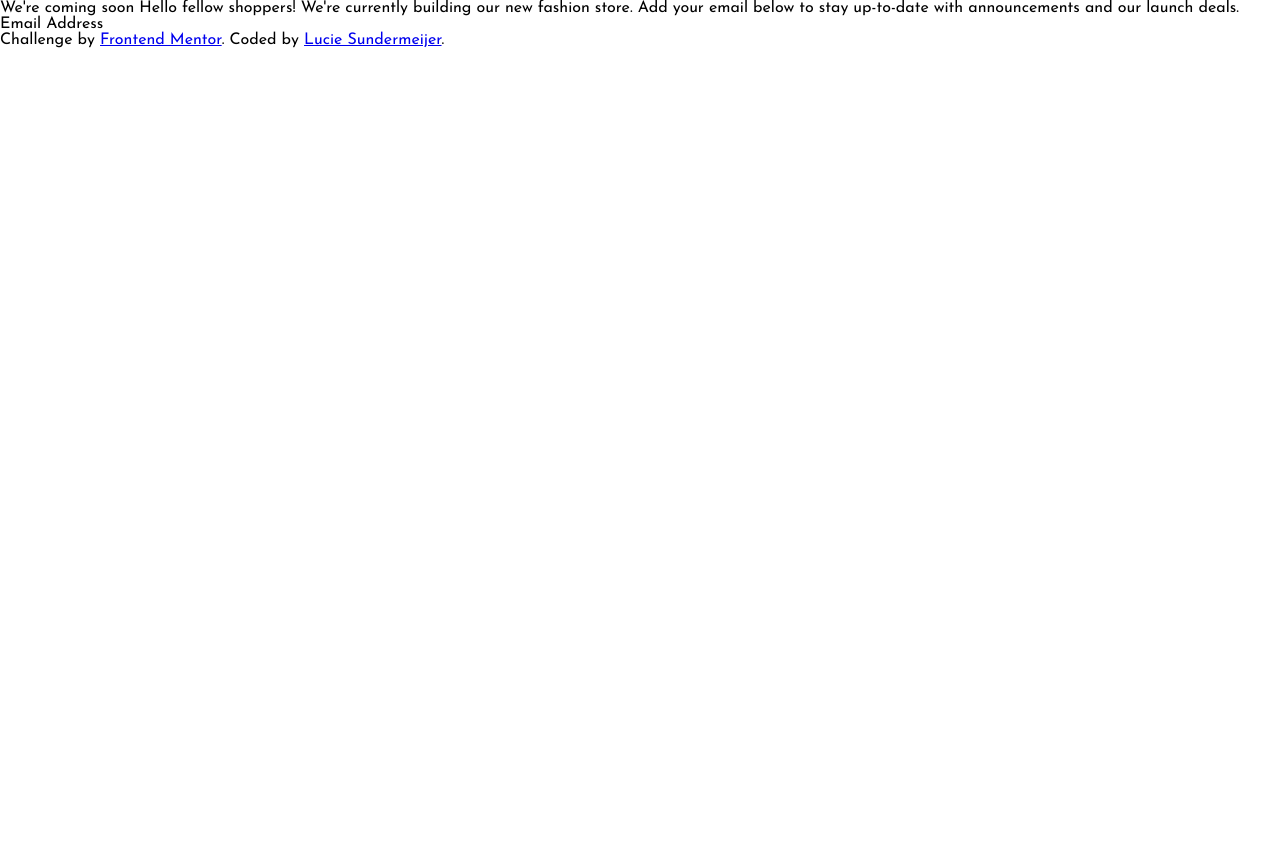
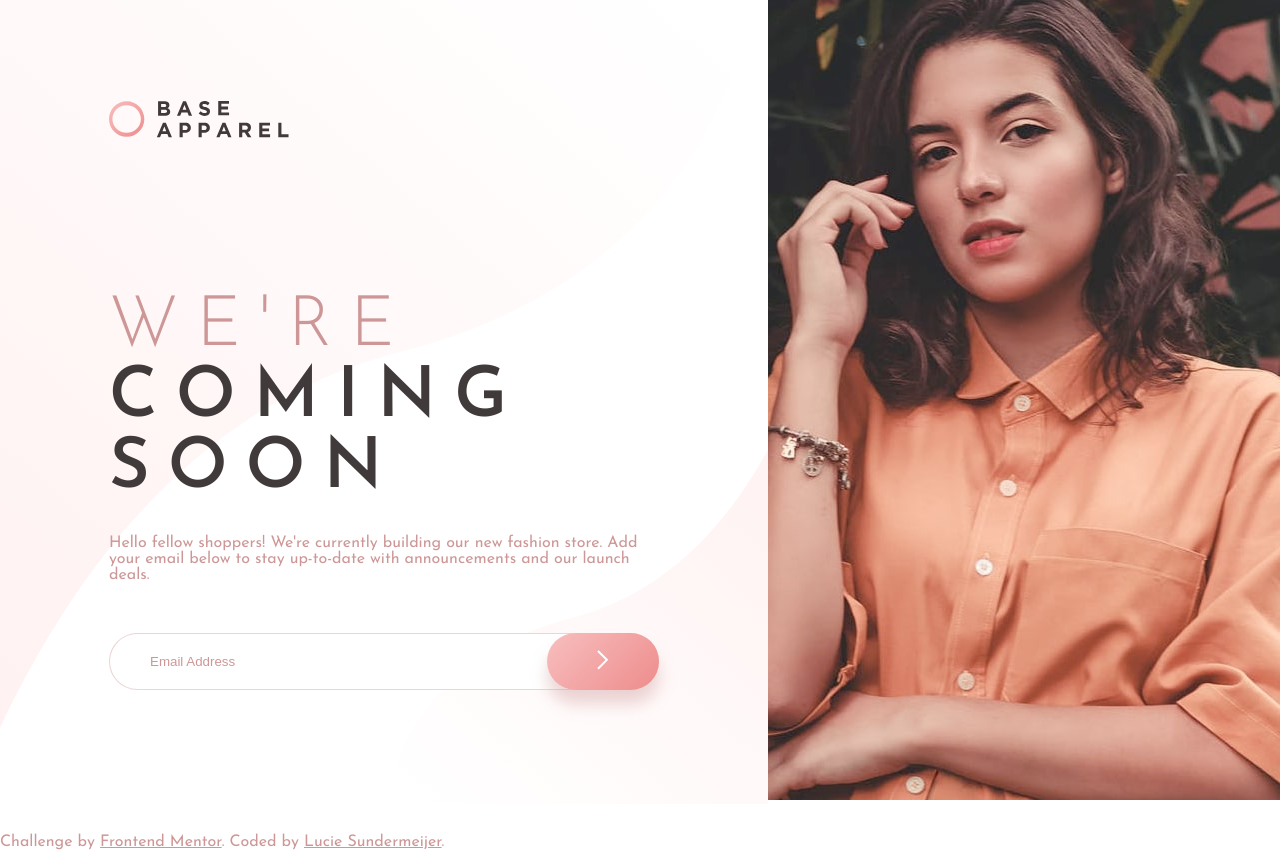
Before and after one commit to lulumush/base-apparel-coming-soon, a plain HTML site: page index.html in a window 1280 px wide. Before the commit the page ends 800 px from the top, so only its background shows below. Drawn offline with Linux system fonts and the light colour scheme.

Commit message:
desktop version

```diff
--- a/index.html
+++ b/index.html
@@ -1,8 +1,10 @@
 <!DOCTYPE html>
 <html lang="en">
+
 <head>
     <meta charset="UTF-8">
-  <meta name="viewport" content="width=device-width, initial-scale=1.0"> <!-- displays site properly based on user's device -->
+    <meta name="viewport" content="width=device-width, initial-scale=1.0">
+    <!-- displays site properly based on user's device -->
 
     <link rel="icon" type="image/png" sizes="32x32" href="./images/favicon-32x32.png">
 
@@ -11,15 +13,37 @@
     <link rel="preconnect" href="https://fonts.gstatic.com" crossorigin>
     <link href="https://fonts.googleapis.com/css2?family=Josefin+Sans:wght@300;400;600&display=swap" rel="stylesheet">
     <link rel="stylesheet" href="style.css">
+
 </head>
+
 <body>
+    <main>
+        <div class="container-left">
+            <div class="left-content">
+                <div class="left-content-logo">
+                    <img src="images/logo.svg" alt="base apparel logo">
+                </div>
+                <div class="left-content-text">
 
-  We're coming soon
+                </div>
+                <h1><span>We're</span><br> coming soon</h1>
+                <p>Hello fellow shoppers! We're currently building our new fashion store.
+                Add your email below to stay up-to-date with announcements and our launch deals.</p>
 
-  Hello fellow shoppers! We're currently building our new fashion store.
-  Add your email below to stay up-to-date with announcements and our launch deals.
+                <form class="email-form">
+                    <input id="email" type="email" placeholder="Email Address">
+                    <button>
+                        <img src="images/icon-arrow.svg" alt="right arrow icon">
+                    </button>
+                </form>
+            </div>
 
-  Email Address
+        </div>
+        <div class="container-right">
+            <img src="images/hero-desktop.jpg" alt="woman portrait">
+        </div>
+    </main>
+
 
     <footer>
         <p class="attribution">
@@ -28,4 +52,5 @@
         </p>
     </footer>
 </body>
+
 </html>
--- a/style.css
+++ b/style.css
@@ -1,12 +1,115 @@
-*{
-    margin: 0;
-    padding: 0;
-    box-sizing: border-box;
+:root{
+    --light-text-color: hsl(0, 36%, 70%);
+    --dark-text-color: hsl(0, 6%, 24%);
+    --soft-red: hsl(0, 93%, 68%);
+    --light-gradient: linear-gradient(135deg, hsl(0, 0%, 100%), hsl(0, 100%, 98%));
+    --hover-light-gradient: linear-gradient(135deg, hsl(0, 90%, 96%), hsl(0, 84%, 84%));
+    --dark-gradient: linear-gradient(135deg, hsl(0, 80%, 86%), hsl(0, 74%, 74%));
+    --primary-font: 'Josefin Sans', sans-serif;
 }
 
-body{
-    font-size: 16px;
-    font-family: 'Josefin Sans', sans-serif;
-    max-width: 1440px;
+* {
+  padding: 0;
+  margin: 0;
+  box-sizing: border-box;
+}
+
+body {
+  font-size: 16px;
+  font-family: var(--primary-font);
+}
+a{
+    color: inherit;
+}
+main {
+  display: flex;
+  width: 100%;
+  min-height: 100vh;
+}
+
+.container-right {
+  width: 40%;
+}
+
+.container-right img{
+    width: 100%;
+    height: 100vh;
+    object-fit: cover;
+}
+
+.container-left {
+    width: 60%;
+    background: url('./images/bg-pattern-desktop.svg') center / cover ;
+}
+
+.left-content{
+    max-width: 550px;
     margin: auto;
 }
+
+.left-content-logo{
+    margin-top:100px;
+}
+
+.left-content-logo img{
+    width: 180px;
+}
+
+.left-content-text{
+    margin-top: 150px;
+}
+
+h1{
+    letter-spacing: 18px;
+    font-size: 70px;
+    text-transform: uppercase;
+    color:  var(--dark-text-color);
+}
+
+h1 span{
+    font-weight: 300;
+    color:  var(--light-text-color);
+}
+
+p{
+    margin-top: 30px;
+    color:  var(--light-text-color);
+}
+
+.email-form{
+    margin-top: 50px;
+    position: relative;
+}
+
+.email-form input{
+    width: 100%;
+    border-radius: 50px;
+    padding: 20px 40px;
+    border: 1px solid hsl(0, 36%, 70%, 0.4);
+}
+
+.email-form input::placeholder{
+    color: var(--light-text-color);
+}
+
+.email-form button{
+    position: absolute;
+    right: 0;
+    top:0;
+    height: 100%;
+    padding: 0 50px;
+    border-radius: 50px;
+    border: 0px;
+    background: var(--dark-gradient);
+    cursor: pointer;
+    box-shadow: 0px 14px 16px hsl(0, 36%, 70%, 0.4);
+}
+
+.email-form button:hover{
+    background: var(--hover-light-gradient);
+    box-shadow: 0px 14px 16px hsl(0, 36%, 70%, 0.6);
+}
+
+.email-form input:focus{
+    outline: none;
+}
```
Lines whose indentation alone changed are shown as unchanged.
